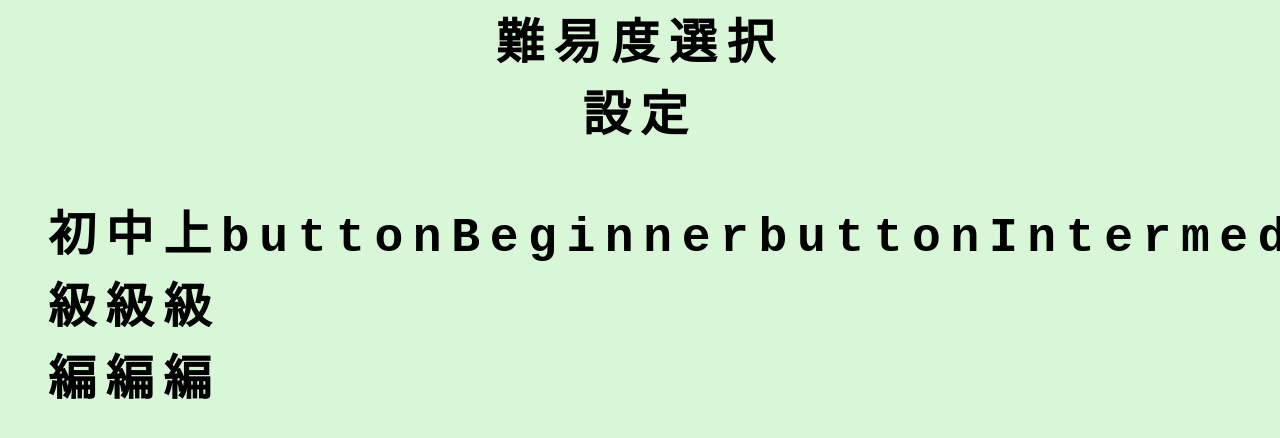
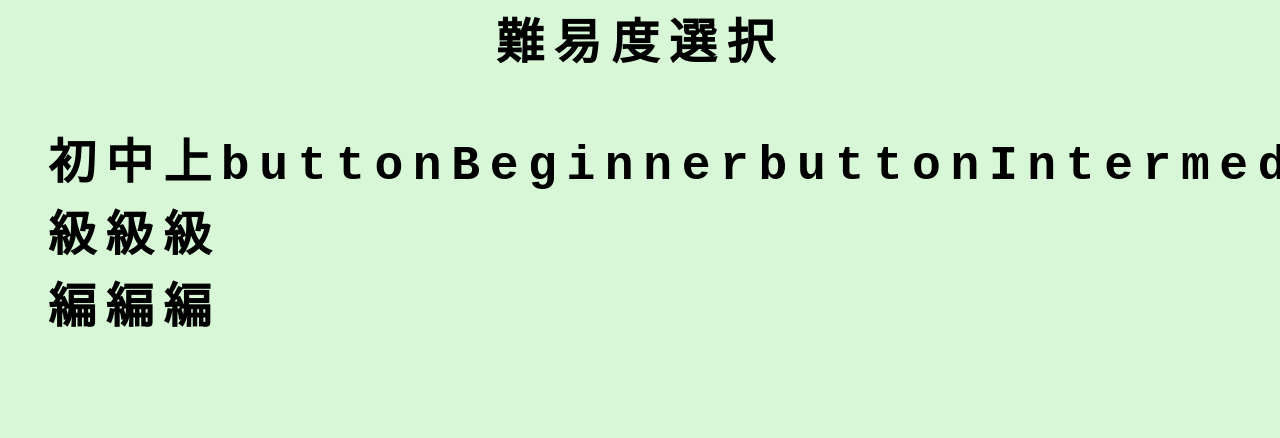
Before and after one commit to furu0202/Prefectures-App, a Next.js app: page /level in a window 1280 px wide. Shown: the top 438 px of the page. Built offline with nearby package versions, Linux system fonts and the light colour scheme.

Commit message:
設定ボタンをTOPページへ移動

```diff
--- a/app/level/page.jsx
+++ b/app/level/page.jsx
@@ -45,11 +45,7 @@ const page = () => {
     <div className={styles.container}>
       <main className={styles.main}>
         <h1>難易度選択</h1>
-        <div className={styles.setup}>
-          <Link className={styles.buttonSetup} href={'setup'}>
-            設定
-          </Link>
-        </div>
+
         <div className={styles.buttonArea}>
           {ITEMS.map((item) => {
             return <h2 className={styles.title}>{item.title}</h2>;
--- a/app/page.js
+++ b/app/page.js
@@ -12,6 +12,11 @@ export default function Home() {
           スタート
         </Link>
       </div>
+      <div className={styles.setup}>
+        <Link className={styles.buttonSetup} href={'setup'}>
+          設定
+        </Link>
+      </div>
     </main>
   );
 }
```
